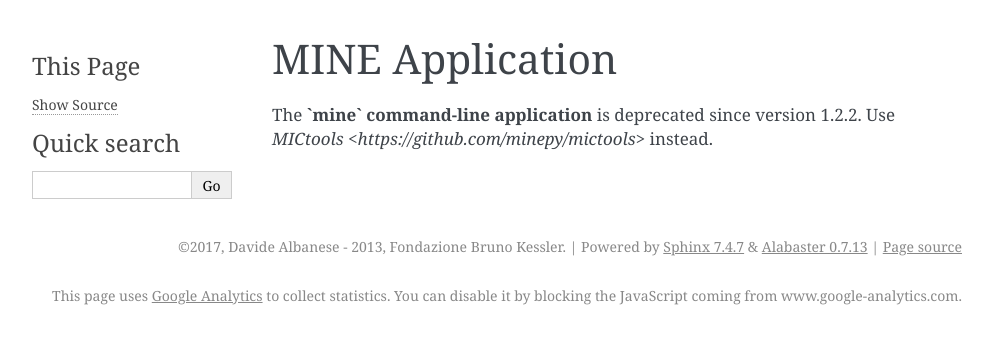
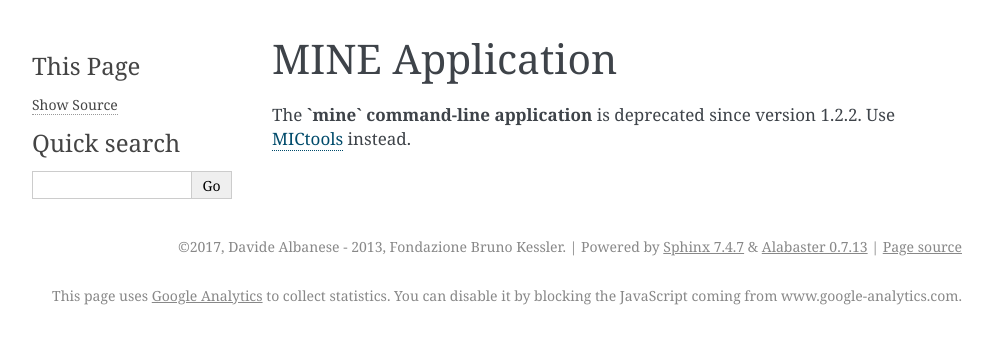
Before and after one commit to minepy/minepy, a Sphinx documentation site: the page built from docs/source/application.rst, in a window 1280 px wide. Shown: the top 344 px of the page, without its empty margins (148-1141 px from the left). Built offline with Sphinx 7.4.7, drawn with Linux system fonts in a browser that asks for light colours; formulas are drawn with MathJax 3; the version number is read from the project's files by our own code.

Commit message:
Documentation updated

```diff
--- a/docs/source/application.rst
+++ b/docs/source/application.rst
@@ -2,4 +2,4 @@ MINE Application
 ================
 
 The **`mine` command-line application** is deprecated since version 1.2.2.
-Use `MICtools <https://github.com/minepy/mictools>` instead.
+Use `MICtools <https://github.com/minepy/mictools>`_ instead.
```
